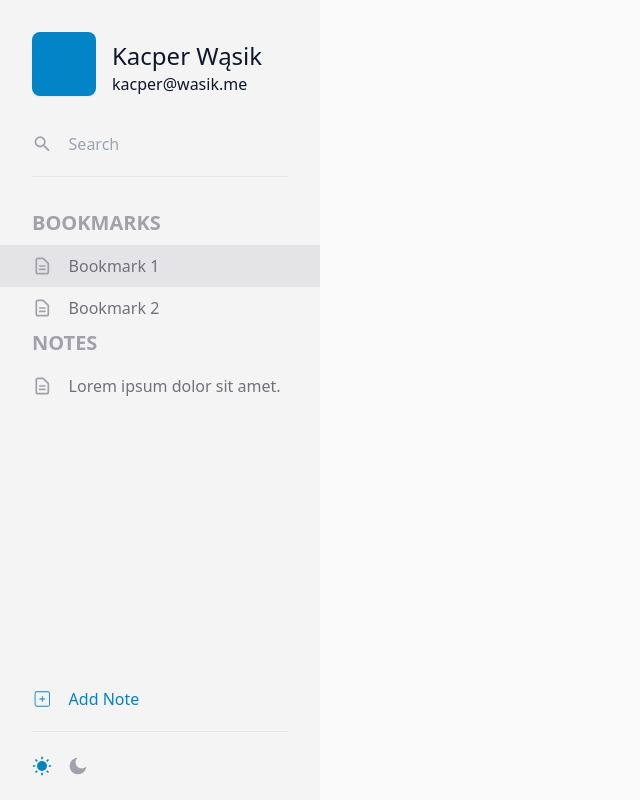
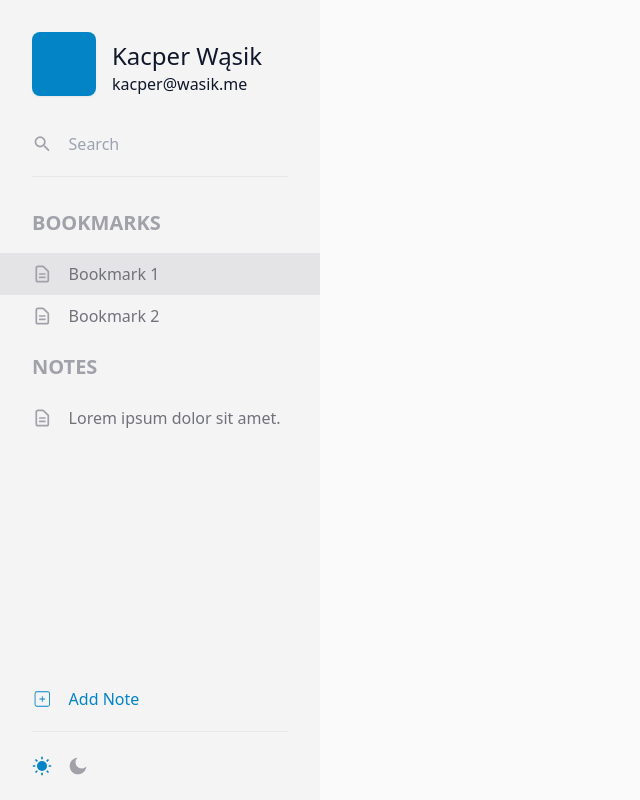
Before and after one commit to iamkacperwasik/markdown-note-desk, a Next.js app: page / in a window 1280 px wide. Shown: the whole page, without its empty margins (0-640 px from the left). Built offline with nearby package versions, Linux system fonts and the light colour scheme.

Commit message:
add more gap in sidebar between headings

```diff
--- a/components/Sidebar/Heading.tsx
+++ b/components/Sidebar/Heading.tsx
@@ -1,7 +1,7 @@
 import {FC} from "react"
 
 const Heading: FC<{children: string}> = ({children: text}) => (
-  <h2 className="mb-2 px-8 text-xl font-bold uppercase text-zinc-400">
+  <h2 className="mb-4 px-8 text-xl font-bold uppercase text-zinc-400">
     {text}
   </h2>
 )
--- a/components/Sidebar/index.tsx
+++ b/components/Sidebar/index.tsx
@@ -16,6 +16,7 @@ const Sidebar = () => (
     </div>
 
     <div className="flex h-full flex-col justify-between overflow-y-auto">
+      <div className="flex flex-col gap-4">
         <div>
           <Heading>Bookmarks</Heading>
 
@@ -23,10 +24,13 @@ const Sidebar = () => (
             <Note document={{name: "Bookmark 1"}} opened />
             <Note document={{name: "Bookmark 2"}} />
           </div>
+        </div>
 
+        <div>
           <Heading>Notes</Heading>
 
           <Note document={{name: "Lorem ipsum dolor sit amet."}} />
+        </div>
       </div>
     </div>
 
```
Lines whose indentation alone changed are shown as unchanged.
